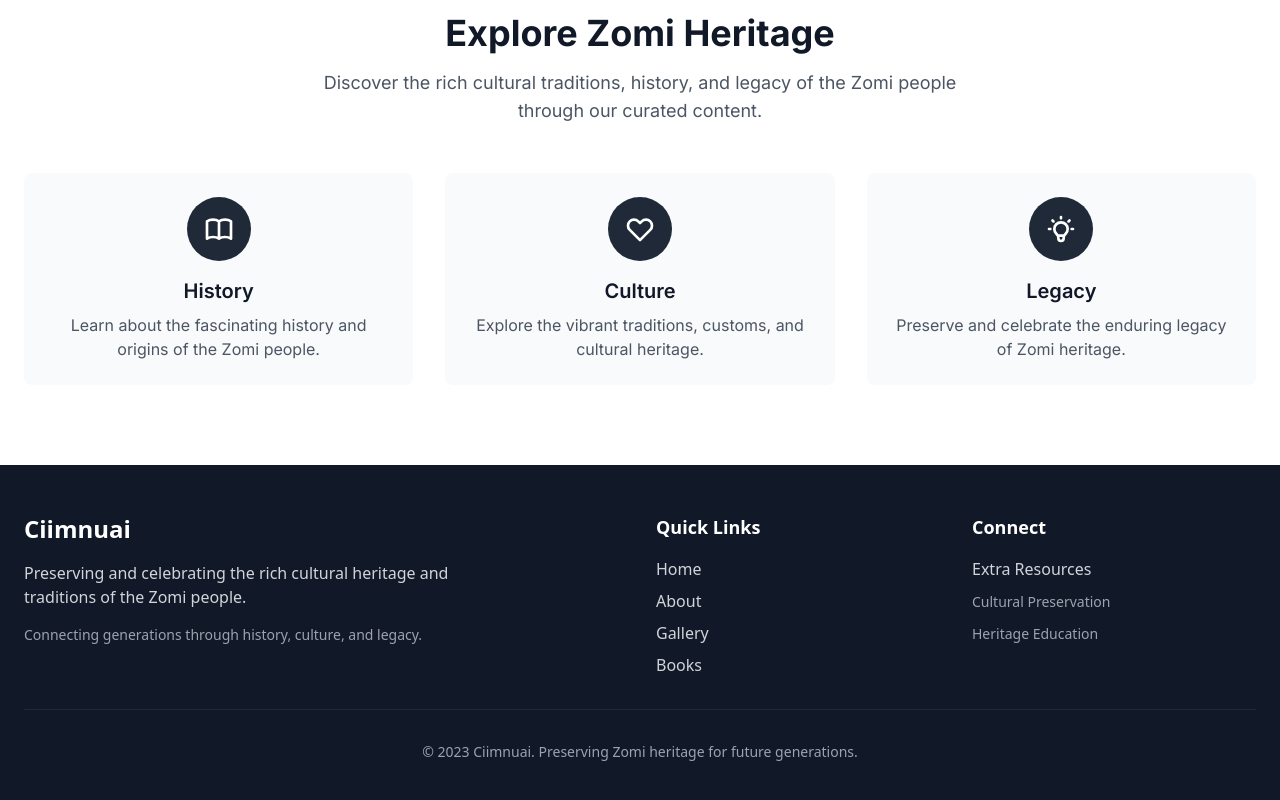
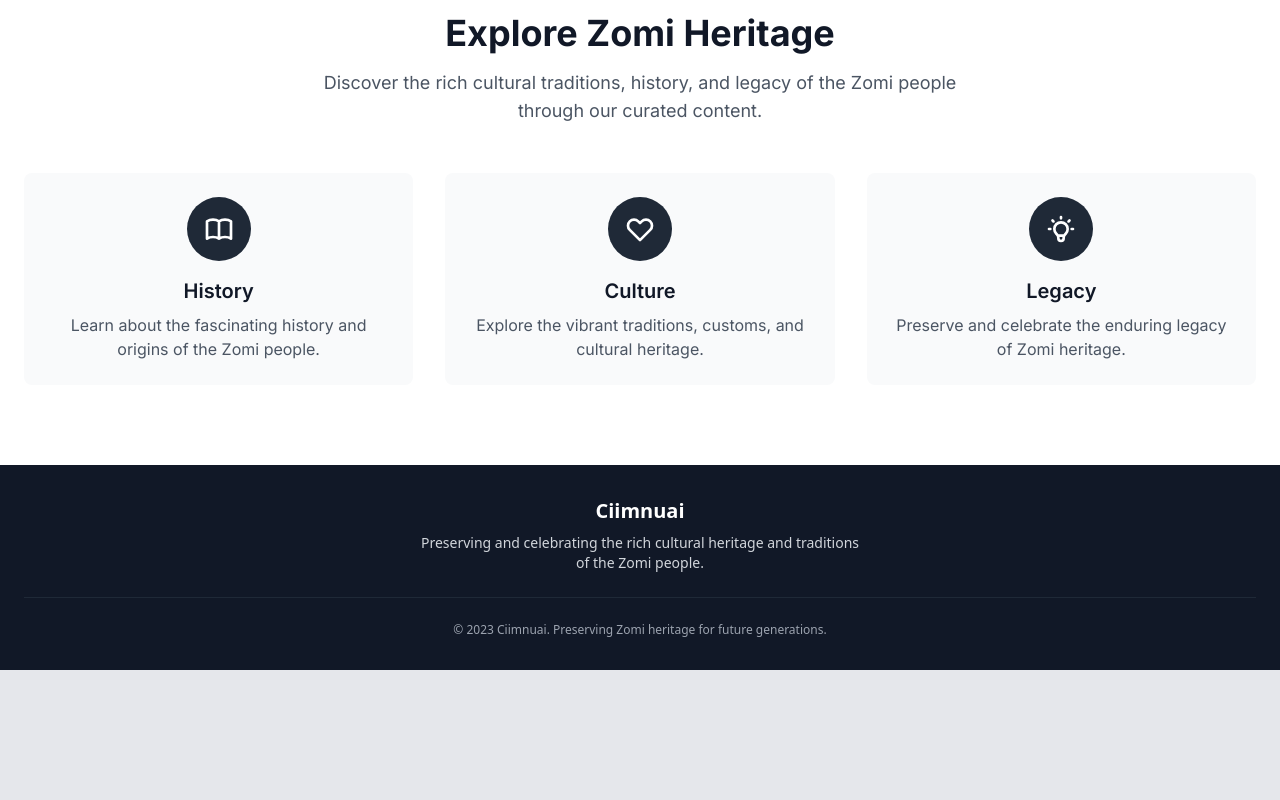
Before and after one commit to johnpiapian/ciimnuai, a Next.js app: page / in a window 1280 px wide. Shown: the part 655-1455 px from the top of the page. After the commit the page ends 1325 px from the top, so only its background shows below. Built offline with nearby package versions, Linux system fonts and the light colour scheme.

Commit message:
fix: footer

```diff
--- a/components/Footer.jsx
+++ b/components/Footer.jsx
@@ -3,73 +3,18 @@ import Link from "next/link";
 export default function Footer() {
   return (
     <footer className="bg-gray-900 text-white">
-      <div className="container mx-auto px-4 md:px-6 py-12">
-        <div className="grid grid-cols-1 md:grid-cols-4 gap-8">
-          {/* Brand */}
-          <div className="col-span-1 md:col-span-2">
-            <h3 className="text-2xl font-bold mb-4 text-white">
-              Ciimnuai
-            </h3>
-            <p className="text-gray-300 mb-4 max-w-md">
-              Preserving and celebrating the rich cultural heritage and traditions of the Zomi people.
-            </p>
-            <p className="text-gray-400 text-sm">
-              Connecting generations through history, culture, and legacy.
-            </p>
-          </div>
-
-          {/* Quick Links */}
-          <div>
-            <h4 className="text-lg font-semibold mb-4">Quick Links</h4>
-            <ul className="space-y-2">
-              <li>
-                <Link href="/" className="text-gray-300 hover:text-white transition duration-300">
-                  Home
-                </Link>
-              </li>
-              <li>
-                <Link href="/about" className="text-gray-300 hover:text-white transition duration-300">
-                  About
-                </Link>
-              </li>
-              <li>
-                <Link href="/gallery" className="text-gray-300 hover:text-white transition duration-300">
-                  Gallery
-                </Link>
-              </li>
-              <li>
-                <Link href="/books" className="text-gray-300 hover:text-white transition duration-300">
-                  Books
-                </Link>
-              </li>
-            </ul>
-          </div>
-
-          {/* Connect */}
-          <div>
-            <h4 className="text-lg font-semibold mb-4">Connect</h4>
-            <ul className="space-y-2">
-              <li>
-                <Link href="/extra" className="text-gray-300 hover:text-white transition duration-300">
-                  Extra Resources
-                </Link>
-              </li>
-              <li>
-                <span className="text-gray-400 text-sm">
-                  Cultural Preservation
-                </span>
-              </li>
-              <li>
-                <span className="text-gray-400 text-sm">
-                  Heritage Education
-                </span>
-              </li>
-            </ul>
-          </div>
+      <div className="container mx-auto px-4 md:px-6 py-8">
+        <div className="text-center">
+          <h3 className="text-xl font-bold mb-2 text-white">
+            Ciimnuai
+          </h3>
+          <p className="text-gray-300 text-sm max-w-md mx-auto">
+            Preserving and celebrating the rich cultural heritage and traditions of the Zomi people.
+          </p>
         </div>
 
-        <div className="border-t border-gray-800 mt-8 pt-8 text-center">
-          <p className="text-gray-400 text-sm">
+        <div className="border-t border-gray-800 mt-6 pt-6 text-center">
+          <p className="text-gray-400 text-xs">
             © {new Date().getFullYear()} Ciimnuai. Preserving Zomi heritage for future generations.
           </p>
         </div>
```
